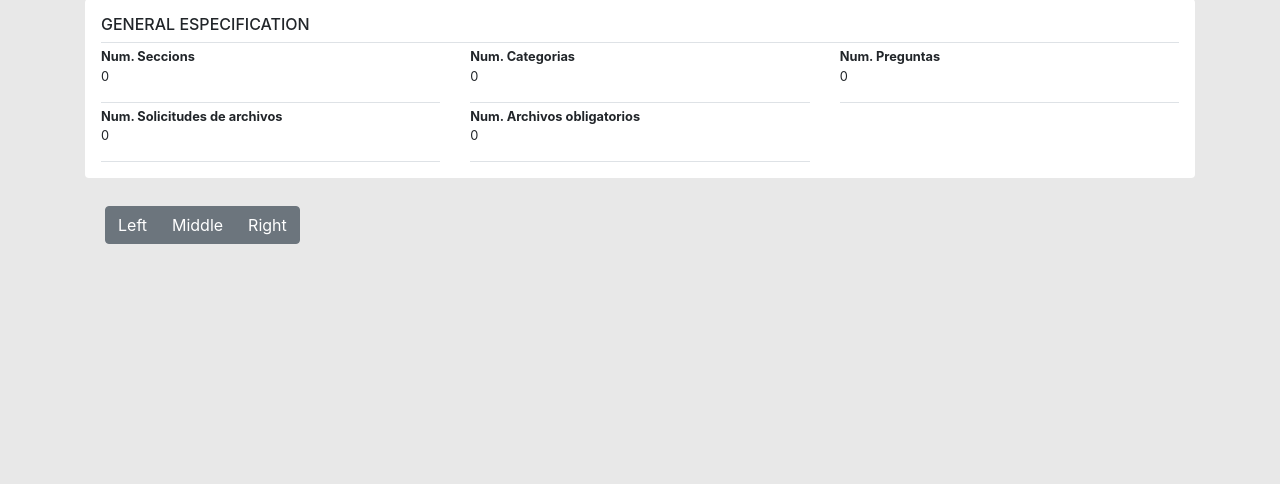
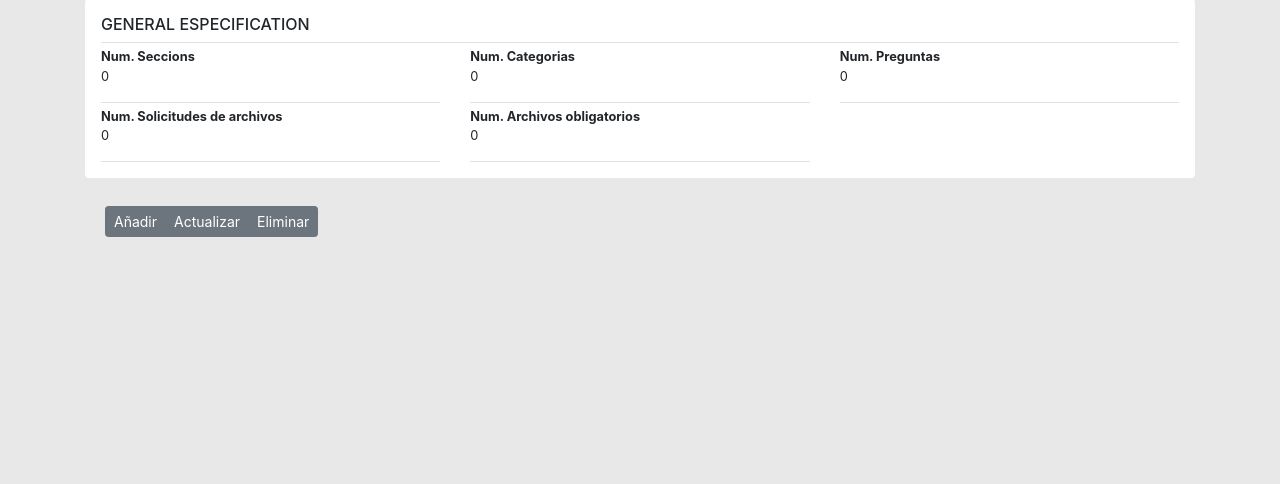
Before and after one commit to D1s4st33r/Contaduria, a PHP site: the page made by application/views/PanelControl/PreguntasConf.php in a window 1280 px wide. Shown: the part 188-672 px from the top of the page. Run offline with PHP 8.4, Linux system fonts and the light colour scheme; the template is opened without the code that fills it, so the values that code supplies are empty.

Commit message:
se añaden los botones
mm ya mero :v

```diff
--- a/application/views/PanelControl/PreguntasConf.php
+++ b/application/views/PanelControl/PreguntasConf.php
@@ -73,9 +73,9 @@
             ?>
             </div>
             <div class="btn-group grupo-bot" role="group" aria-label="Basic example">
-            <button type="button" class="btn btn-secondary">Left</button>
-            <button type="button" class="btn btn-secondary">Middle</button>
-            <button type="button" class="btn btn-secondary">Right</button>
+            <button type="button" class="btn btn-secondary btn-sm" >Añadir</button>
+            <button type="button" class="btn btn-secondary btn-sm">Actualizar</button>
+            <button type="button" class="btn btn-secondary btn-sm">Eliminar</button>
             </div>
 
 			  </div>
```
Also changed, not shown: application/views/PanelControl/components/preguntas.php (+24 -3 lines).
